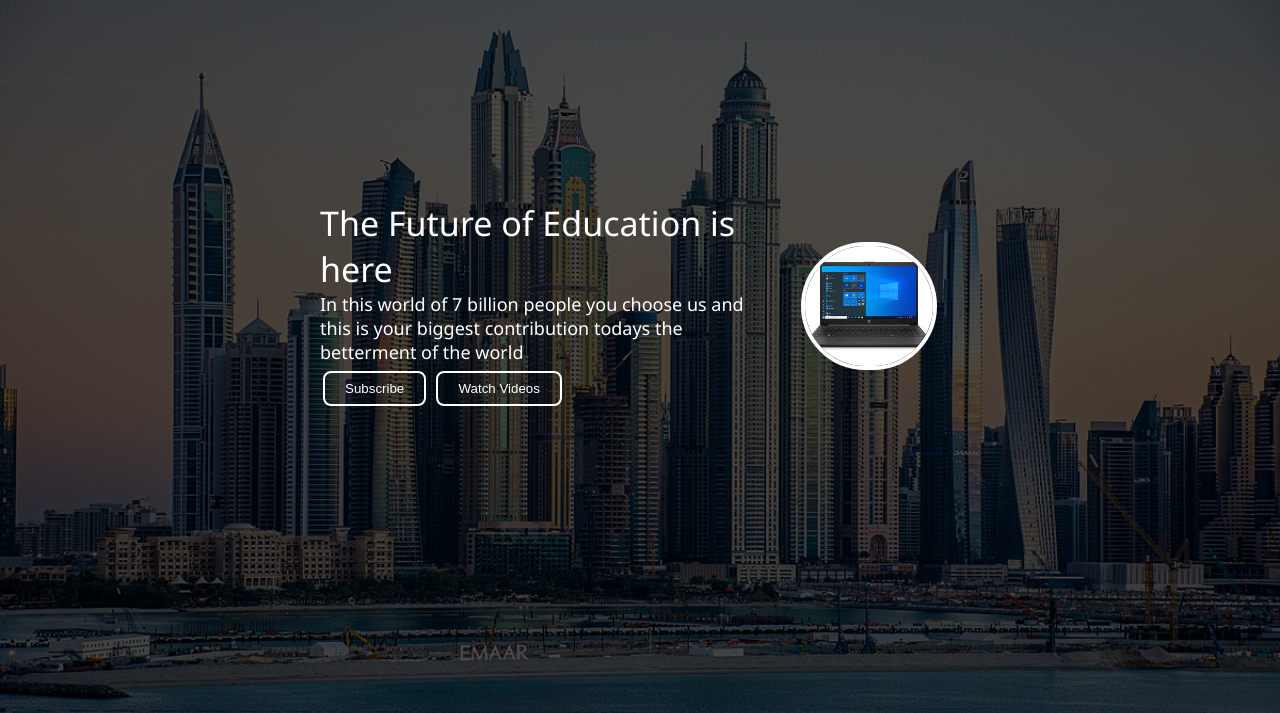
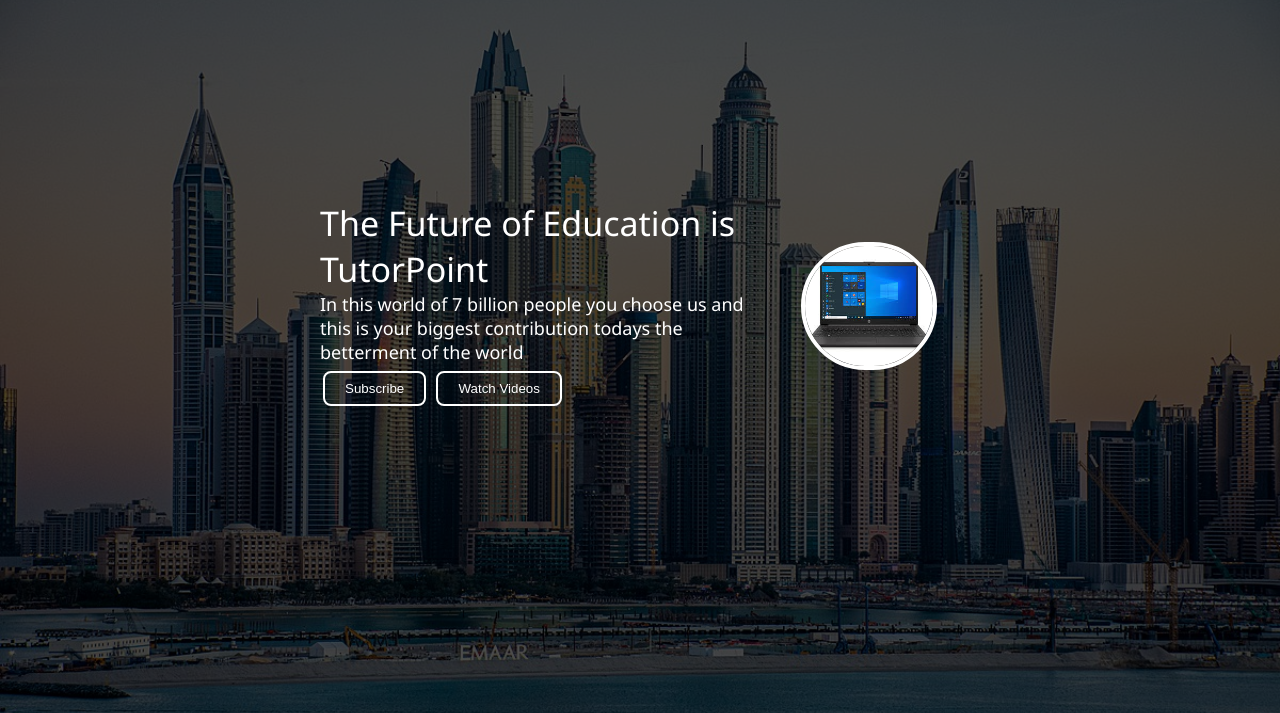
Before and after one commit to qaz2tec/tutorpoint, a plain HTML site: page index.html in a window 1280 px wide. Shown: the part 89-802 px from the top of the page. Drawn offline with Linux system fonts and the light colour scheme.

Commit message:
Changing Name

```diff
--- a/index.html
+++ b/index.html
@@ -28,7 +28,7 @@
     <section class="background firstsection" id="home">
       <div class="box-main">
         <div class="firsthalf">
-          <p class="text-big">The Future of Education is here</p>
+          <p class="text-big">The Future of Education is TutorPoint</p>
           <p class="text-small">In this world of 7 billion people you choose us and this is your biggest contribution todays the betterment of the world</p>
           <div class="buttons">
             <button class="btn">Subscribe</button>
```
